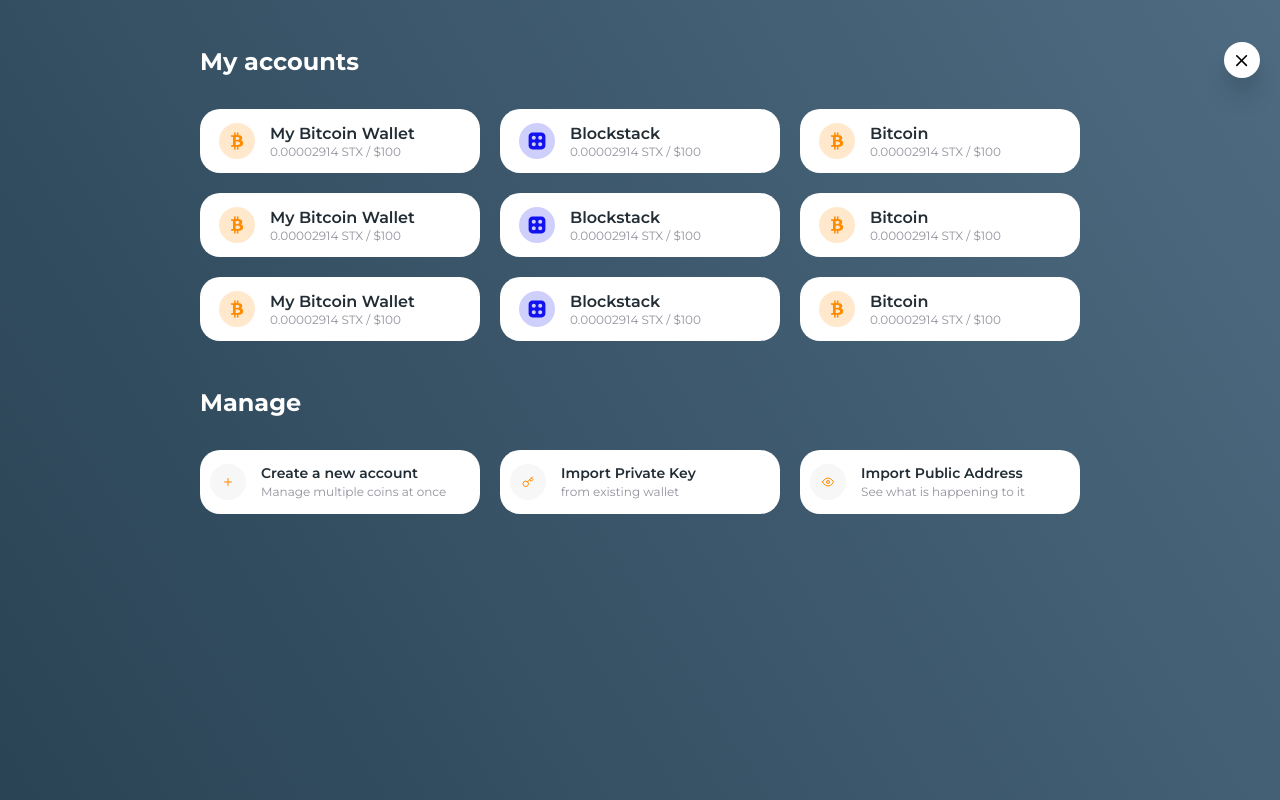
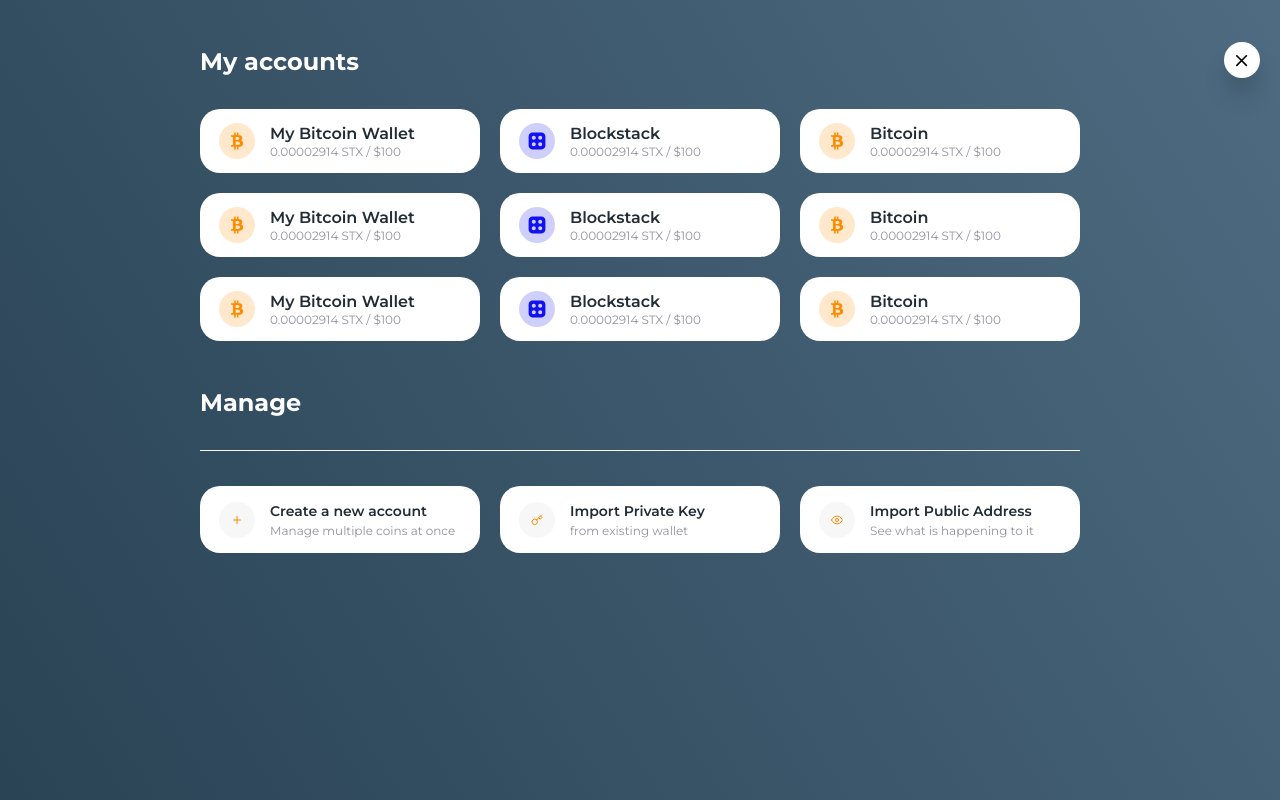
Before and after one commit to cerebrowallet/cerebro-wallet, a React (Create React App) app: page /my-accounts in a window 1280 px wide. Built offline with nearby package versions, Linux system fonts and the light colour scheme; what blockstack would draw is missing.

Commit message:
Refactor add account actions component

```diff
--- a/src/components/Account/Account.tsx
+++ b/src/components/Account/Account.tsx
@@ -2,7 +2,6 @@
 import { useHistory } from "react-router";
 
 import AccountsListSidebar from './AccountsListSidebar/AccountsListSidebar';
-import AccountsActions from "./AccountsActions/AccountsActions";
 import {X as CloseIcon} from "react-feather";
 import CircleButton from "../shared/CircleButton/CircleButton";
 
--- a/src/components/Account/AccountsActions/AccountsActions.tsx
+++ /dev/null
@@ -1,41 +0,0 @@
-import React from 'react';
-import {
-  Plus as PlusIcon,
-  Key as KeyIcon,
-  Eye as EyeIcon,
-} from 'react-feather';
-
-import './AccountsActions.scss';
-
-import AccountsActionsButton from './AccountsActionsButton/AccountsActionsButton';
-
-interface Props {
-  className?: string;
-}
-
-const AccountsActions: React.FC<Props> = ({ className }) => {
-  return (
-    <section className={`accounts-actions${className ? ` ${className}` : ''}`}>
-      <AccountsActionsButton
-        link="/account/create"
-        Icon={PlusIcon}
-        name="Create a new account"
-        desc="Manage multiple coins at once"
-      />
-      <AccountsActionsButton
-        link="/account/import-private-key"
-        Icon={KeyIcon}
-        name="Import Private Key"
-        desc="from existing wallet"
-      />
-      <AccountsActionsButton
-        link="/account/import-public-address"
-        Icon={EyeIcon}
-        name="Import Public Address"
-        desc="See what is happening to it"
-      />
-    </section>
-  );
-};
-
-export default AccountsActions;
--- a/src/components/Account/AccountsActions/AccountsActionsButton/AccountsActionsButton.scss
+++ /dev/null
@@ -1,74 +0,0 @@
-@import 'styles/vars';
-
-.accounts-actions-btn {
-  display: flex;
-  width: 100%;
-  align-items: center;
-  margin-bottom: 1.5625rem;
-  border: 0;
-  background: none;
-  padding: 0;
-  cursor: pointer;
-  text-decoration: none;
-  color: $text-color;
-
-  &:focus {
-    outline: none;
-  }
-
-  &__icon {
-    position: relative;
-    width: 2.25rem;
-    height: 2.25rem;
-    background: $light-gray;
-    margin-right: 0.9375rem;
-    border-radius: 100%;
-
-    & > svg {
-      position: absolute;
-      left: 50%;
-      top: 50%;
-      transform: translate(-50%, -50%);
-      color: $orange;
-      width: 0.75rem;
-      height: 0.75rem;
-    }
-  }
-
-  &__text {
-    text-align: left;
-    line-height: 1;
-  }
-
-  &__name {
-    display: block;
-    font-weight: 600;
-    font-size: 0.875rem;
-    line-height: 1.0625rem;
-    margin-bottom: 0.0625rem;
-  }
-
-  &__desc {
-    font-size: 0.75rem;
-    line-height: 0.9375rem;
-    color: $dark-gray;
-  }
-
-  &--my-accounts {
-    position: relative;
-    background: #fff;
-    max-width: none;
-    transition: top 0.2s ease-in-out, box-shadow 0.2s ease-in-out;
-    top: 0;
-    padding: 0.875rem 0.625rem;
-    border-radius: 1.25rem;
-    margin-bottom: 0;
-
-    &:hover {
-      background: #fff;
-      top: -0.125rem;
-      box-shadow: 0px 20px 25px rgba(0, 0, 0, 0.1),
-        0px 10px 10px rgba(0, 0, 0, 0.04);
-    }
-  }
-}
--- a/src/components/Account/AccountsActions/AccountsActionsButton/AccountsActionsButton.tsx
+++ /dev/null
@@ -1,38 +0,0 @@
-import React from 'react';
-
-import './AccountsActionsButton.scss';
-import { NavLink } from 'react-router-dom';
-
-type Props = {
-  Icon: React.ComponentType<any>;
-  name: string;
-  desc: string;
-  link: string;
-  className?: string;
-};
-
-const AccountsActionsButton: React.FC<Props> = ({
-  Icon,
-  name,
-  desc,
-  link,
-  className,
-}) => {
-  return (
-    <NavLink
-      to={link}
-      className={`accounts-actions-btn${className ? ` ${className}` : ''}`}
-      activeClassName="icon-menu-item--active"
-    >
-      <figure className="accounts-actions-btn__icon">
-        <Icon />
-      </figure>
-      <div className="accounts-actions-btn__text">
-        <strong className="accounts-actions-btn__name">{name}</strong>
-        <span className="accounts-actions-btn__desc">{desc}</span>
-      </div>
-    </NavLink>
-  );
-};
-
-export default AccountsActionsButton;
--- a/src/components/Account/AccountsListSidebar/AccountsListSidebar.tsx
+++ b/src/components/Account/AccountsListSidebar/AccountsListSidebar.tsx
@@ -6,7 +6,7 @@
 import './AccountsListSidebar.scss';
 
 import AccountsList from '../../shared/AccountsList/AccountsList';
-import AccountsActions from '../AccountsActions/AccountsActions';
+import AddAccount from '../../shared/AddAccount/AddAccount';
 
 const AccountsListSidebar: React.FC = () => {
   const windowSize = useWindowSize();
@@ -17,9 +17,9 @@
       <AccountsList
         view="sidebar"
         className="accounts-list--my-accounts"
-        mobileMenuFooter={<AccountsActions className="accounts-actions--mobile" />}
+        mobileMenuFooter={<AddAccount className="add-account--sidebar add-account--mobile" />}
       />
-      {windowSize.width > Breakpoints.md && <AccountsActions />}
+      {windowSize.width > Breakpoints.md && <AddAccount className="add-account--sidebar" />}
     </section>
   );
 };
--- a/src/components/MyAccounts/MyAccounts.tsx
+++ b/src/components/MyAccounts/MyAccounts.tsx
@@ -6,13 +6,8 @@
 import IconMenuItem from '../shared/IconMenuItem/IconMenuItem';
 import { Currencies } from '../../enums';
 import CurrencyIcon from '../shared/CurrencyIcon/CurrencyIcon';
-import AccountsActionsButton from '../Account/AccountsActions/AccountsActionsButton/AccountsActionsButton';
-import {
-  Eye as EyeIcon,
-  Key as KeyIcon,
-  Plus as PlusIcon,
-  X as CloseIcon,
-} from 'react-feather';
+import AddAccount from '../shared/AddAccount/AddAccount';
+import { X as CloseIcon } from 'react-feather';
 import CircleButton from '../shared/CircleButton/CircleButton';
 
 const MyAccounts: React.FC = () => {
@@ -88,29 +83,10 @@
           />
         </div>
         <h3 className="my-accounts__header">Manage</h3>
-        <div className="my-accounts__items">
-          <AccountsActionsButton
-            link="/account/create"
-            Icon={PlusIcon}
-            name="Create a new account"
-            desc="Manage multiple coins at once"
-            className="accounts-actions-btn--my-accounts"
-          />
-          <AccountsActionsButton
-            link="/account/import-private-key"
-            Icon={KeyIcon}
-            name="Import Private Key"
-            desc="from existing wallet"
-            className="accounts-actions-btn--my-accounts"
-          />
-          <AccountsActionsButton
-            link="/account/import-public-address"
-            Icon={EyeIcon}
-            name="Import Public Address"
-            desc="See what is happening to it"
-            className="accounts-actions-btn--my-accounts"
-          />
-        </div>
+        <AddAccount
+          className="my-accounts__items add-account--my-accounts"
+          buttonClassName="icon-menu-item--my-accounts"
+        />
       </div>
       <CircleButton
         className="close-page-btn"
--- a/src/components/Account/AccountsActions/AccountsActions.scss
+++ b/src/components/shared/AddAccount/AddAccount.scss
@@ -1,6 +1,6 @@
-@import 'styles/vars';
+@import '../../../styles/vars';
 
-.accounts-actions {
+.add-account {
   border-top: 1px solid $light-gray;
   padding: 2.1875rem 0 0.3125rem;
 
@@ -9,4 +9,10 @@
     padding-left: 0.625rem;
     padding-right: 0.625rem;
   }
+
+  &--sidebar {
+    @media (min-width: $md-breakpoint) {
+      margin: 0 -0.3125rem;
+    }
+  }
 }
--- /dev/null
+++ b/src/components/shared/AddAccount/AddAccount.tsx
@@ -0,0 +1,50 @@
+import React from 'react';
+import {
+  Plus as PlusIcon,
+  Key as KeyIcon,
+  Eye as EyeIcon,
+} from 'react-feather';
+
+import './AddAccount.scss';
+
+import IconMenuItem from '../IconMenuItem/IconMenuItem';
+import AddAccountIcon from './AddAccountIcon/AddAccountIcon';
+
+interface Props {
+  className?: string;
+  buttonClassName?: string;
+}
+
+const AddAccount: React.FC<Props> = ({ className, buttonClassName }) => {
+  const btnClass = `icon-menu-item--add-account${
+    buttonClassName ? ` ${buttonClassName}` : ''
+  }`;
+
+  return (
+    <section className={`add-account${className ? ` ${className}` : ''}`}>
+      <IconMenuItem
+        link="/account/create"
+        icon={<AddAccountIcon icon={<PlusIcon />} />}
+        text="Create a new account"
+        descText="Manage multiple coins at once"
+        className={btnClass}
+      />
+      <IconMenuItem
+        link="/account/import-private-key"
+        icon={<AddAccountIcon icon={<KeyIcon />} />}
+        text="Import Private Key"
+        descText="from existing wallet"
+        className={btnClass}
+      />
+      <IconMenuItem
+        link="/account/import-public-address"
+        icon={<AddAccountIcon icon={<EyeIcon />} />}
+        text="Import Public Address"
+        descText="See what is happening to it"
+        className={btnClass}
+      />
+    </section>
+  );
+};
+
+export default AddAccount;
--- /dev/null
+++ b/src/components/shared/AddAccount/AddAccountIcon/AddAccountIcon.scss
@@ -0,0 +1,20 @@
+@import 'styles/vars';
+
+.add-account-icon {
+  position: relative;
+  width: 2.25rem;
+  height: 2.25rem;
+  background: $light-gray;
+  margin-right: 0.9375rem;
+  border-radius: 100%;
+
+  &__icon {
+    position: absolute;
+    left: 50%;
+    top: 50%;
+    transform: translate(-50%, -50%);
+    color: $orange;
+    width: 0.75rem;
+    height: 0.75rem;
+  }
+}
--- /dev/null
+++ b/src/components/shared/AddAccount/AddAccountIcon/AddAccountIcon.tsx
@@ -0,0 +1,21 @@
+import React from 'react';
+
+import './AddAccountIcon.scss';
+
+interface Props {
+  icon: React.ReactElement<any>;
+}
+
+const AddAccountIcon: React.FC<Props> = ({ icon }) => {
+  return (
+    <figure className="add-account-icon">
+      {React.cloneElement(icon, {
+        className: `add-account-icon__icon${
+          icon.props.className ? ` ${icon.props.className}` : ''
+        }`,
+      })}
+    </figure>
+  );
+};
+
+export default AddAccountIcon;
--- a/src/components/shared/IconMenuItem/IconMenuItem.scss
+++ b/src/components/shared/IconMenuItem/IconMenuItem.scss
@@ -61,4 +61,31 @@
         0px 10px 10px rgba(0, 0, 0, 0.04);
     }
   }
+
+  &--add-account {
+    width: 100%;
+    margin-bottom: 1.5625rem;
+    cursor: pointer;
+    text-decoration: none;
+    max-width: none;
+    color: $text-color;
+
+    @media (min-width: $md-breakpoint) {
+      margin-bottom: 0;
+    }
+
+    .icon-menu-item__name {
+      display: block;
+      font-weight: 600;
+      font-size: 0.875rem;
+      line-height: 1.4375rem;
+      margin-bottom: 0.0625rem;
+    }
+
+    .icon-menu-item__desc {
+      font-size: 0.75rem;
+      line-height: 0.9375rem;
+      color: $dark-gray;
+    }
+  }
 }
```
